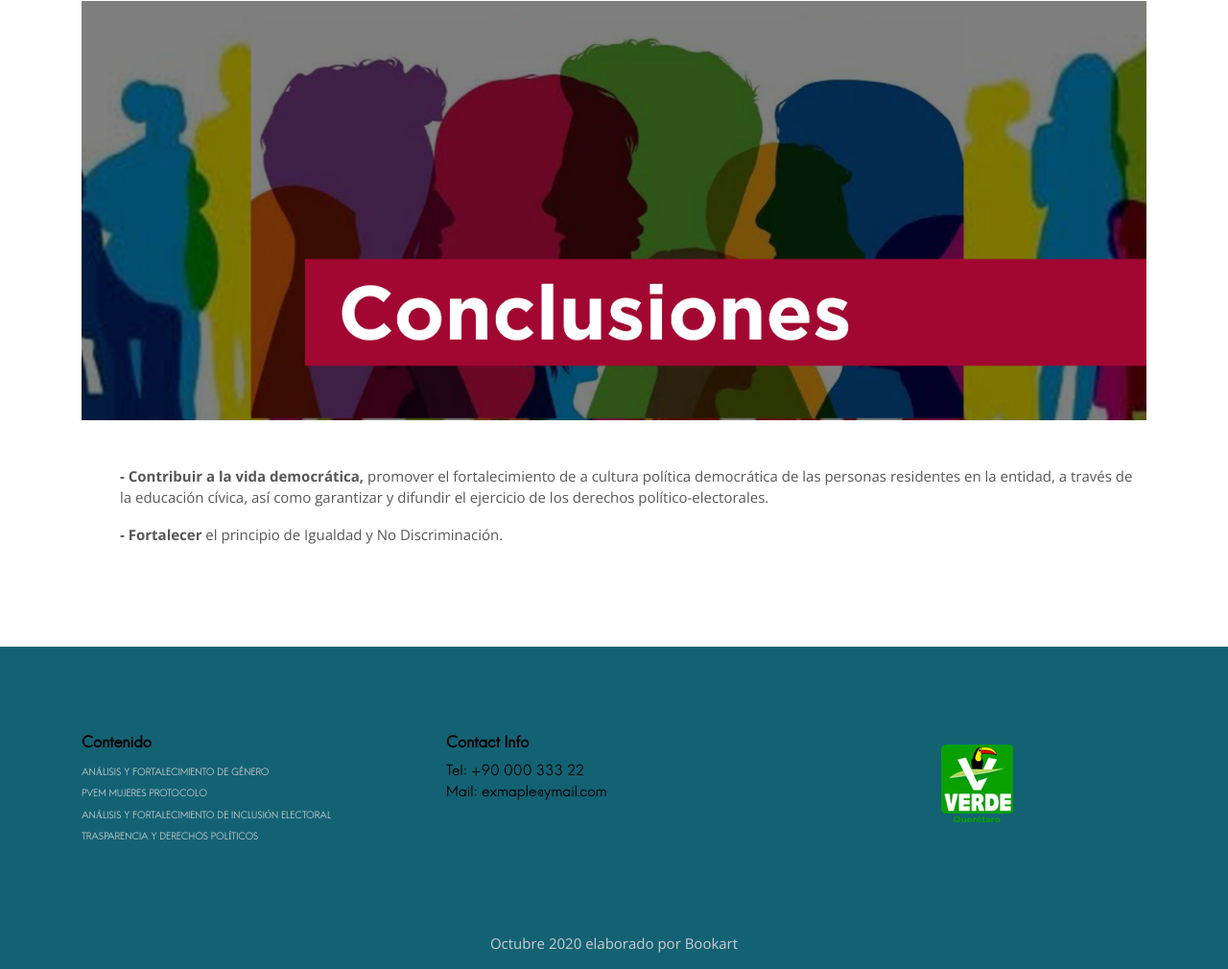
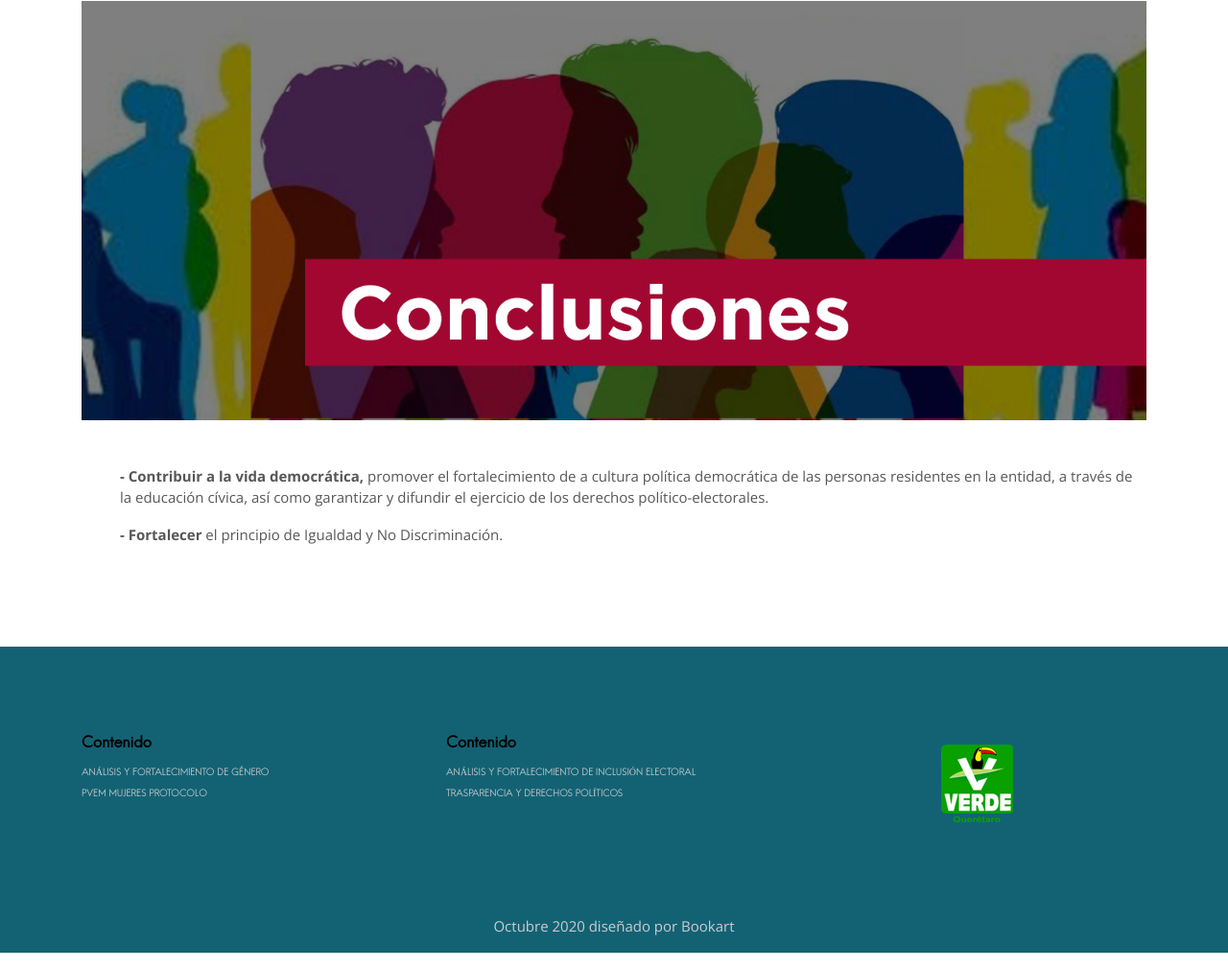
Before and after one commit to lextes/fortalecimiento, a plain HTML site: page about3.html in a window 1280 px wide. Shown: the part 3106-4116 px from the top of the page at 96% size. Drawn offline with nearby package versions, Linux system fonts and the light colour scheme; files whose address does not match are found by name.

Commit message:
Update about3.html

```diff
--- a/about3.html
+++ b/about3.html
@@ -156,16 +156,17 @@
           <ul class="list-unstyled textColor">
             <li class="font-secondary text-dark"><a href="about.html"> ANÁLISIS Y FORTALECIMIENTO DE GÉNERO</a></li>
             <li class="font-secondary text-dark"><a href="about2.html"> PVEM MUJERES PROTOCOLO</a></li>
+
+          </ul>
+        </div>
+        <div class="col-md-4 col-sm-6 mb-4 mb-md-0">
+           <h6>Contenido</h6>
+          <ul class="list-unstyled textColor">
+
             <li class="font-secondary text-dark"><a href="about3.html"> ANÁLISIS Y FORTALECIMIENTO DE INCLUSIÓN ELECTORAL</a></li>
             <li class="font-secondary text-dark"><a href="blog-single.html"> TRASPARENCIA Y DERECHOS POLÍTICOS</a></li>
           </ul>
-        </div>
-        <div class="col-md-4 col-sm-6 mb-4 mb-md-0">
-          <h6>Contact Info</h6>
-          <ul class="list-unstyled">
-            <li class="font-secondary text-dark">Tel: +90 000 333 22</li>
-            <li class="font-secondary text-dark">Mail: exmaple@ymail.com</li>
-          </ul>
+
         </div>
         <div class="col-md-4 col-sm-6 mb-4 mb-md-0">
           <a href="index.html"><img style="margin-left: 35%" src="images/logo.png" alt="persa" class="img-fluid"></a>
@@ -176,7 +177,7 @@
   </div>
   <div class="text-center pb-3">
     <p class="mb-0" style="color: #ccc">Octubre <script>var CurrentYear = new Date().getFullYear()
-    document.write(CurrentYear)</script> elaborado por <a href="lextes.github.io/Portafolio" style="color:#ccc">Bookart</a></p>
+    document.write(CurrentYear)</script> diseñado por <a href="lextes.github.io/Portafolio" style="color:#ccc">Bookart</a></p>
   </div>
 </footer>
 
```
